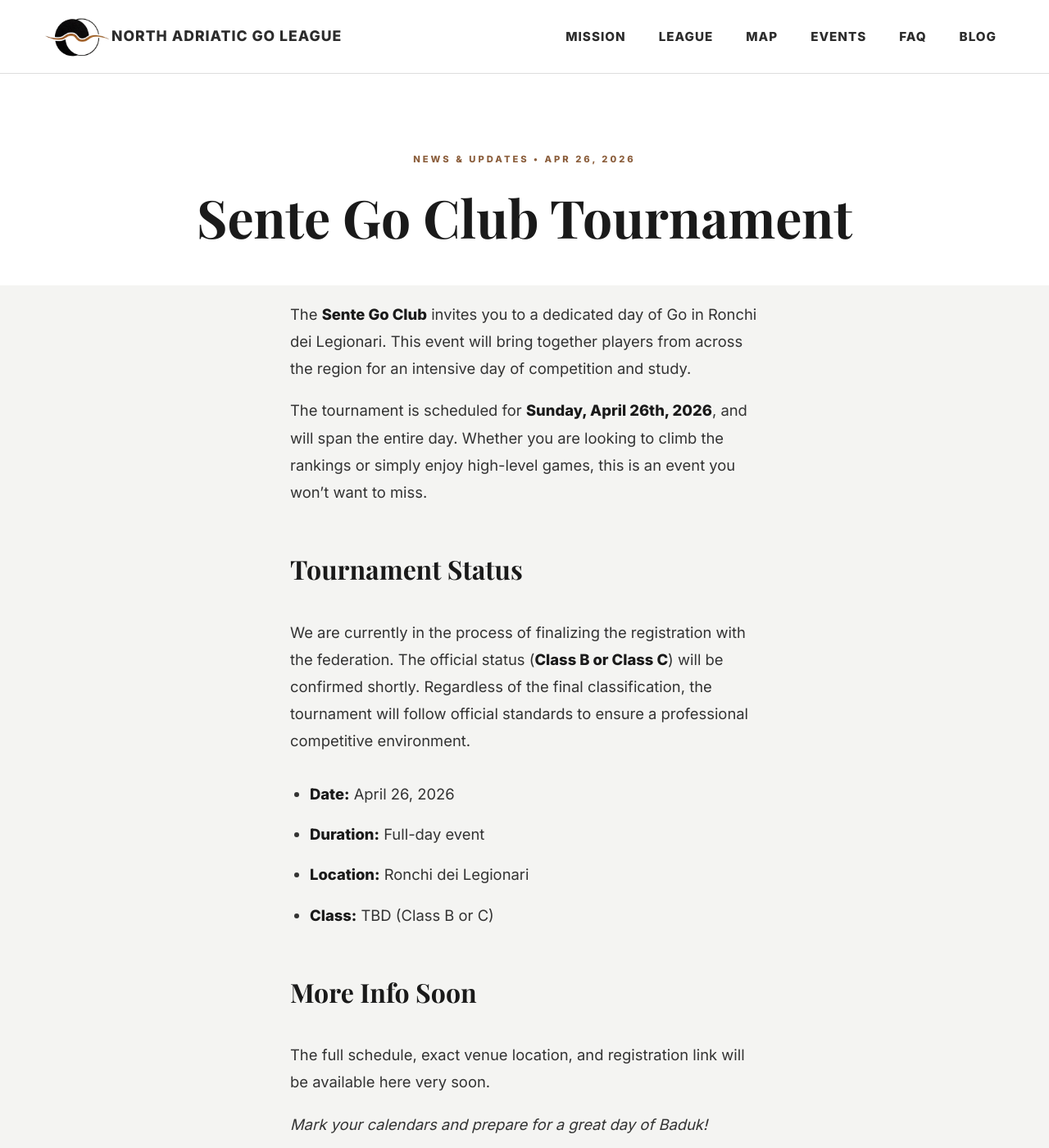
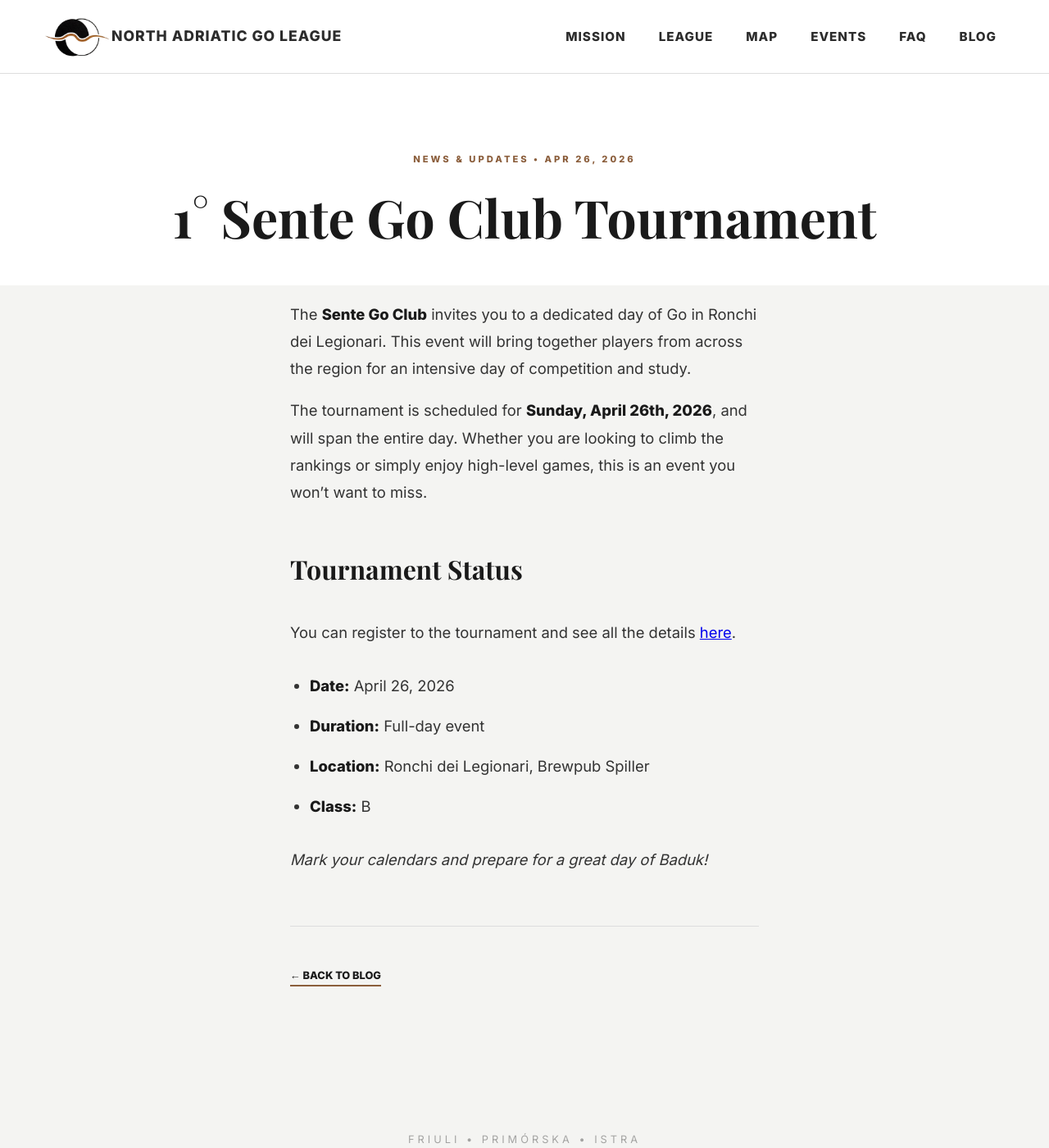
Before and after one commit to North-Adriatic-Go-League/north-adriatic-go-league.github.io, a Jekyll site: the page built from _events/ronchi.md, in a window 1280 px wide and 1400 px high. Shown: the whole window at 82% size. Built offline with Jekyll 4.4.1, drawn with Linux system fonts in a browser that asks for light colours; some web fonts are replaced.

Commit message:
Update ronchi.md

```diff
--- a/_events/ronchi.md
+++ b/_events/ronchi.md
@@ -1,6 +1,6 @@
 ---
 layout: post
-title: "Sente Go Club Tournament"
+title: "1° Sente Go Club Tournament"
 date: 2026-04-26
 location: "Ronchi dei Legionari, IT"
 organizer: "NAGL"
@@ -12,14 +12,12 @@ The **Sente Go Club** invites you to a dedicated day of Go in Ronchi dei Legiona
 The tournament is scheduled for **Sunday, April 26th, 2026**, and will span the entire day. Whether you are looking to climb the rankings or simply enjoy high-level games, this is an event you won't want to miss.
 
 ### Tournament Status
-We are currently in the process of finalizing the registration with the federation. The official status (**Class B or Class C**) will be confirmed shortly. Regardless of the final classification, the tournament will follow official standards to ensure a professional competitive environment.
+You can register to the tournament and see all the details [here](https://www.giochiagogo.it/2026/03/23/1-torneo-di-go-sente/).
 
 * **Date:** April 26, 2026
 * **Duration:** Full-day event
-* **Location:** Ronchi dei Legionari
-* **Class:** TBD (Class B or C)
+* **Location:** Ronchi dei Legionari, Brewpub Spiller
+* **Class:** B
 
-### More Info Soon
-The full schedule, exact venue location, and registration link will be available here very soon.
 
 *Mark your calendars and prepare for a great day of Baduk!*
```
